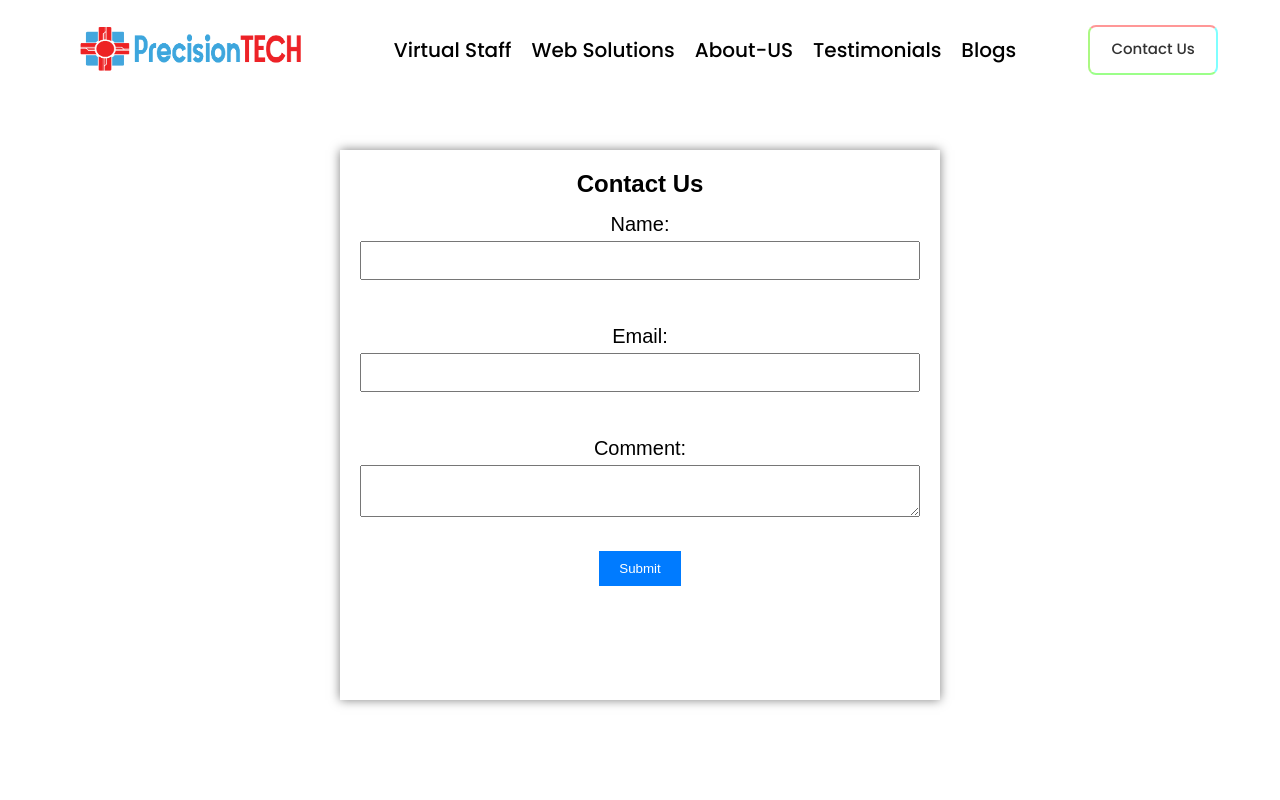
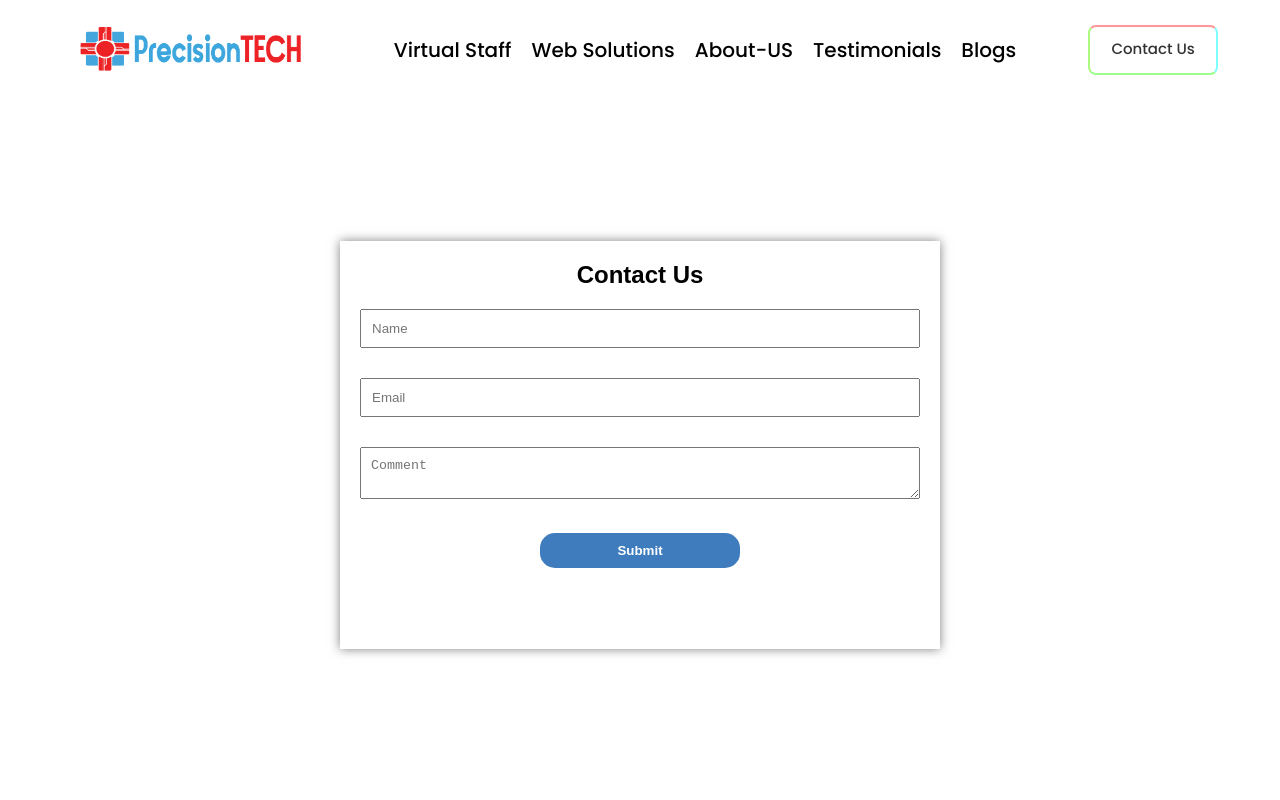
Before and after one commit to CarlstonG/precision_tech, a React (Vite) app: page /contactus in a window 1280 px wide. Shown: the top 800 px of the page. Built offline with nearby package versions, Linux system fonts and the light colour scheme.

Commit message:
solving issues on api

```diff
--- a/src/App.css
+++ b/src/App.css
@@ -240,7 +240,7 @@ a:hover {
   justify-content: center;
   align-items: center;
   height: 100vh;
-  padding-top: 150px;
+  padding-top: 190px;
   padding-bottom: 100px;
 }
 
@@ -250,11 +250,12 @@ a:hover {
   box-shadow: 0 0 10px rgba(0, 0, 0, 0.5);
   width: 90%; /* Adjusted for responsiveness */
   max-width: 600px;
-  height: 100%;
+  height: 80%;
   text-align: center;
 }
 
 .form-group {
+
   margin-bottom: 20px;
 }
 
@@ -273,10 +274,13 @@ textarea {
   margin-bottom: 10px;
 }
 
-button {
-  background-color: #007bff;
+.contact-form-card button {
+  background-color: #3e7cbe;
   color: white;
+  font-weight: 700;
   padding: 10px 20px;
+  width: 200px;
+  border-radius: 15px;
   border: none;
   cursor: pointer;
 }
@@ -284,11 +288,18 @@ button {
 button:hover {
   background-color: #0056b3;
 }
+.rcm-container{
+  display: flex;
+  justify-items: center;
+  align-items: center;
+  height: 100vh;
+  width: 100%;
 
+}
 /* Media Queries for Responsiveness */
 @media screen and (max-width: 768px) {
   .contact-form-card {
-    width: 100%;
+    width: 90%;
     max-width: none;
   }
 }
--- a/src/components/OnePost.tsx
+++ b/src/components/OnePost.tsx
@@ -47,7 +47,7 @@ const OnePost: React.FC = () => {
           }`,
           { slug }
         );
-
+        console.log('Fetch', data)
         setPostData(data);
       } catch (err) {
         console.log(err);
--- a/src/pages/Blog.tsx
+++ b/src/pages/Blog.tsx
@@ -1,6 +1,7 @@
 import React, {useState, useEffect, Key} from 'react';
 import ResponsiveCards from '../components/BlogCards';
 import sanityClient from "../client";
+import { Link } from 'react-router-dom';
 
 
 interface Post {
@@ -51,13 +52,13 @@ useEffect(() => {
     <div className="blogcard-container-main">
     <div className="blogcard-container">
       {allPost && allPost.length > 0 && (
-        <a href={`/blog/${allPost[0].slug.current}`} key={allPost[0]._id}>
+        <Link to={`/blog/${allPost[0].slug.current}`} key={allPost[0]._id}>
           {/* Render the content of your link, for example, the post title */}
           <div className="blog-post-content">
             <img src={allPost[0].mainImage.asset.url} alt="Main Hero Blog Post" />
             <h2>{allPost[0].title}</h2>
           </div>
-        </a>
+        </Link>
   )}
 </div>
 
--- a/src/pages/ContactUs.tsx
+++ b/src/pages/ContactUs.tsx
@@ -29,36 +29,37 @@ const ContactUs:React.FC = () => {
           <h2>Contact Us</h2>
           <form onSubmit={handleSubmit}>
             <div className="form-group">
-              <label htmlFor="name">Name:</label>
+              <label htmlFor="name"></label>
               <input
                 type="text"
                 id="name"
                 name="name"
                 value={formData.name}
                 onChange={handleChange}
+                placeholder='Name'
                 required
               />
             </div>
 
             <div className="form-group">
-              <label htmlFor="email">Email:</label>
               <input
                 type="email"
                 id="email"
                 name="email"
                 value={formData.email}
                 onChange={handleChange}
+                placeholder='Email'
                 required
               />
             </div>
 
             <div className="form-group">
-              <label htmlFor="comment">Comment:</label>
               <textarea
                 id="comment"
                 name="comment"
                 value={formData.comment}
                 onChange={handleChange}
+                placeholder='Comment'
                 required
               />
             </div>
--- a/src/pages/Rcm.tsx
+++ b/src/pages/Rcm.tsx
@@ -2,8 +2,8 @@ import React from 'react';
 
 const Rcm: React.FC = () => {
   return (
-    <div>
-      <h1>RCM</h1>
+    <div className='rcm-container'>
+
     </div>
   );
 }
```
